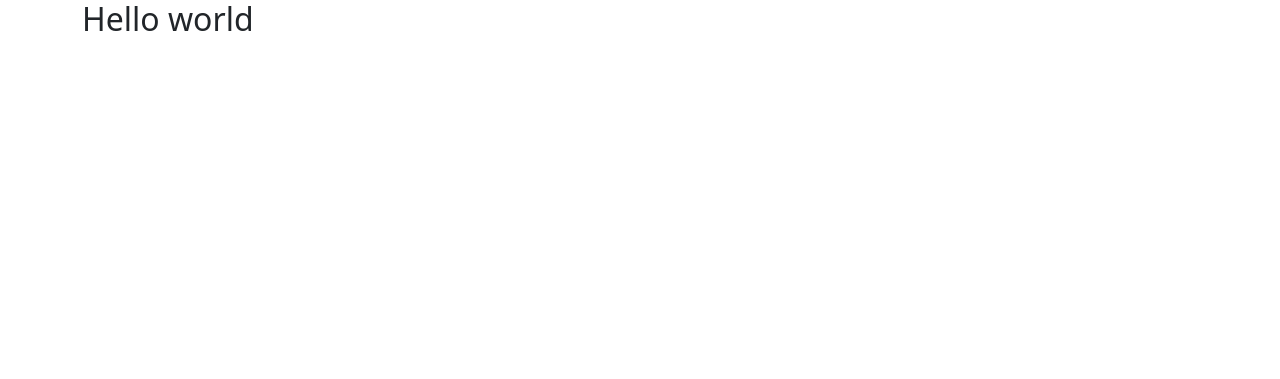
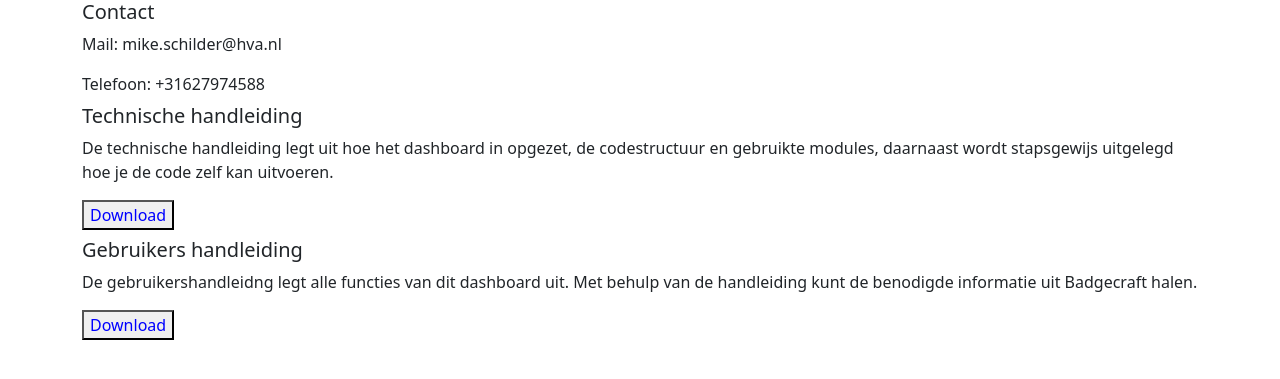
Before and after one commit to lucasvtoor/student-tracking, a Flask app: page /help in a window 1280 px wide. Before the commit the part shown is almost empty. Shown: the top 379 px of the page. Run offline with Flask 2, Linux system fonts and the light colour scheme.

Commit message:
tekst in help

```diff
--- a/app/templates/helppage.html
+++ b/app/templates/helppage.html
@@ -14,7 +14,30 @@
   </head>
   <body>
     <div class="container">
-        <h2>Hello world</h2>
+        <div>
+          <div class="card-title">
+            <h5>Contact</h5>
+            <p class="card-text">Mail: mike.schilder@hva.nl</p>
+            <p class="card-text">Telefoon: +31627974588 </p>
+          </div>
+          <div class="card-title">
+            <h5>Technische handleiding</h5>
+            <p class="card-text">De technische handleiding legt uit hoe het dashboard in opgezet, de codestructuur en gebruikte modules, daarnaast wordt stapsgewijs uitgelegd hoe je de code zelf kan uitvoeren.</p>
+            <a
+             href="https://docs.google.com/document/d/1nWyhF8iyx1GK26zao37a-54S_qFOvP22MMF9Cb-RCWM/export?format=pdf"
+             ></a><button style="color: blue">Download</button></a
+             >
+          </div>
+
+          <div class="card-title">
+            <h5>Gebruikers handleiding</h5>
+            <p class="card-text">De gebruikershandleidng legt alle functies van dit dashboard uit. Met behulp van de handleiding kunt de benodigde informatie uit Badgecraft halen.</p>
+            <a
+              href="https://docs.google.com/document/d/1nWyhF8iyx1GK26zao37a-54S_qFOvP22MMF9Cb-RCWM/export?format=pdf"
+              ><button style="color: blue">Download</button></a
+            >
+          </div>
+        </div>
     </div>
   </body>
 </html>
```
